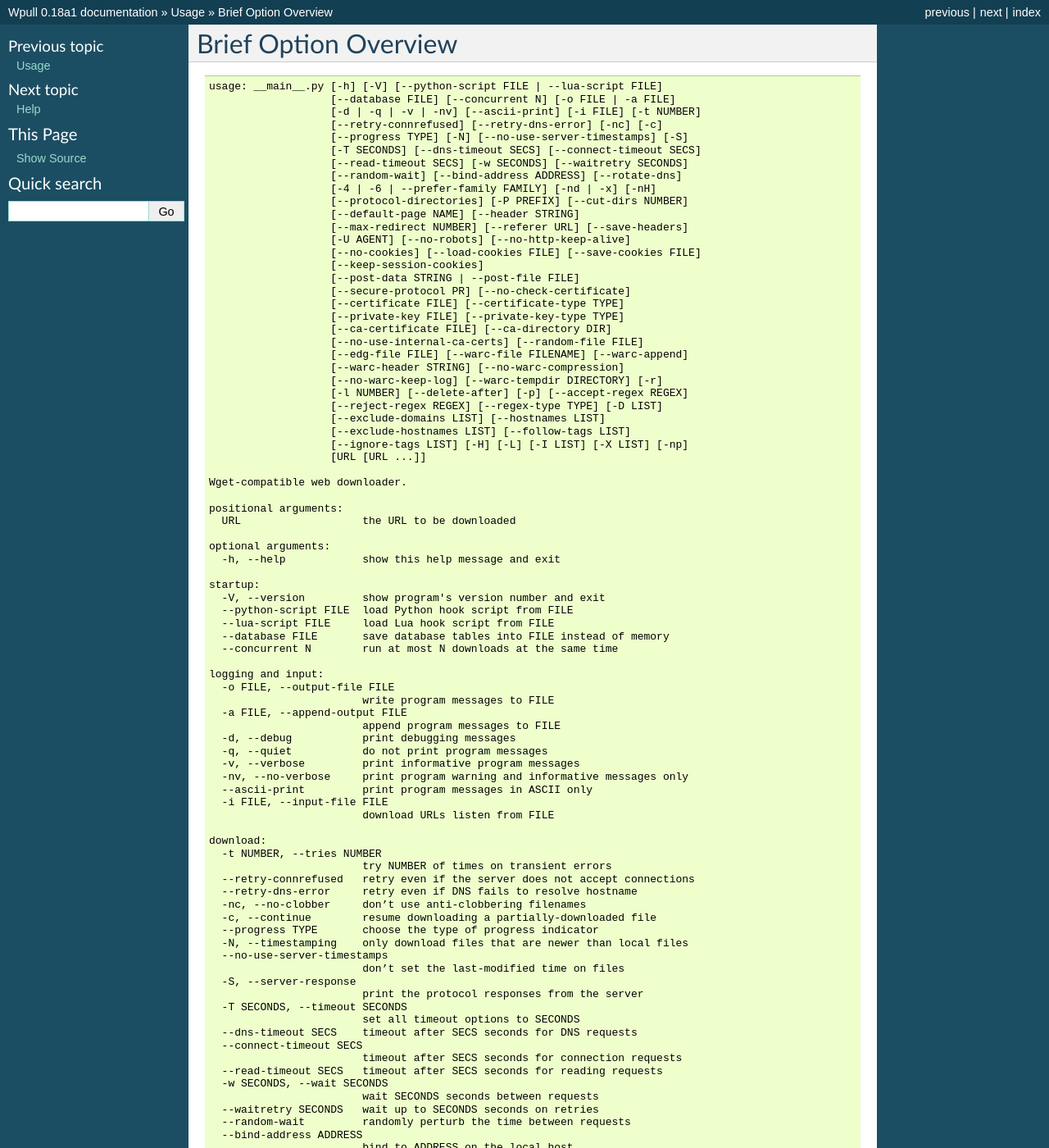
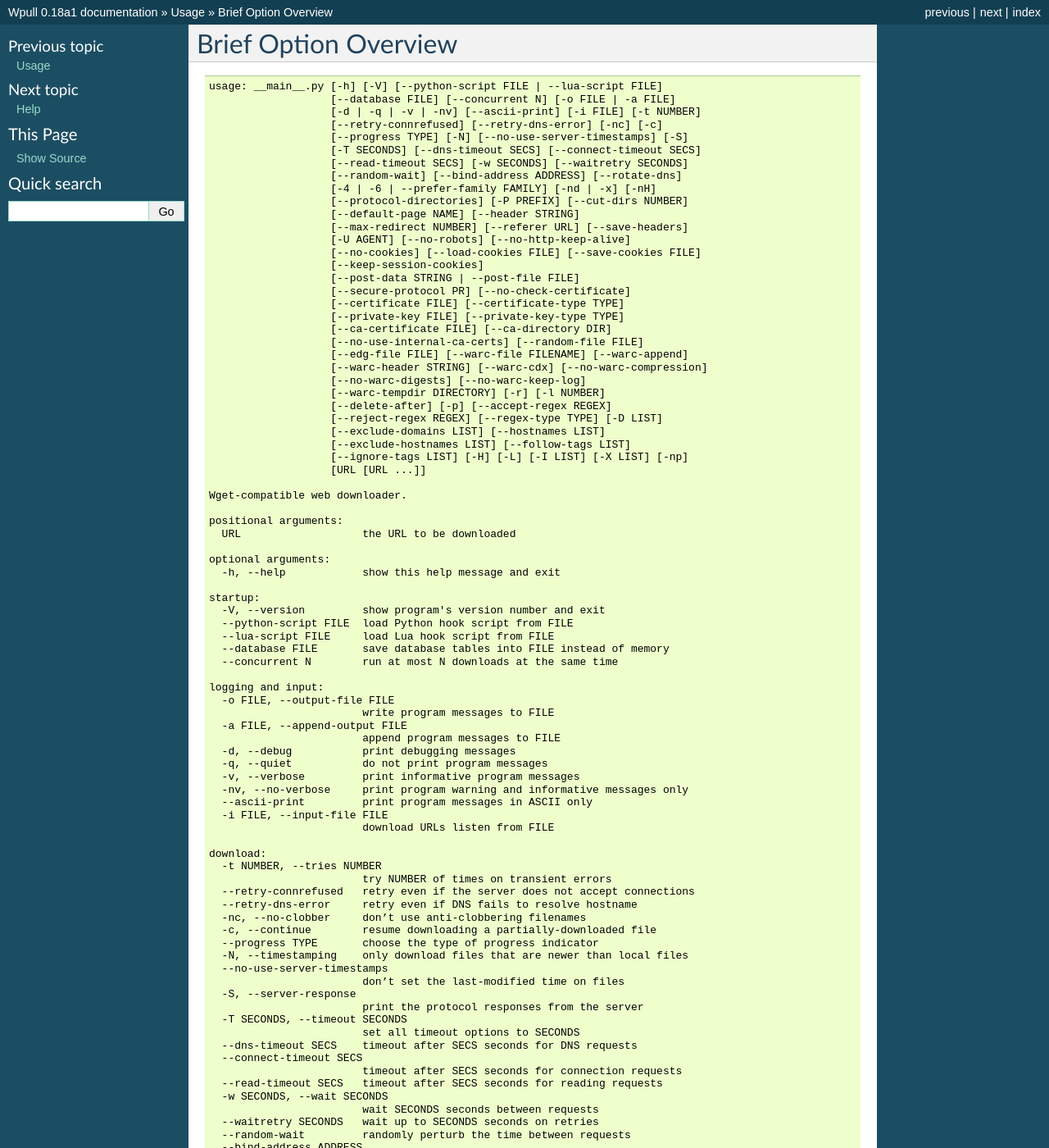
Before and after one commit to ArchiveTeam/wpull, a Sphinx documentation site: the page built from doc/terse_options.rst, in a window 1280 px wide and 1400 px high. Shown: the whole window at 82% size. Built offline with Sphinx 7.4.7, drawn with Linux system fonts in a browser that asks for light colours; some of the changed text lies outside the part shown.

Commit message:
doc/terse_options.rst: Updates listing.

```diff
--- a/doc/terse_options.rst
+++ b/doc/terse_options.rst
@@ -25,9 +25,10 @@
                      [--ca-certificate FILE] [--ca-directory DIR]
                      [--no-use-internal-ca-certs] [--random-file FILE]
                      [--edg-file FILE] [--warc-file FILENAME] [--warc-append]
-                     [--warc-header STRING] [--no-warc-compression]
-                     [--no-warc-keep-log] [--warc-tempdir DIRECTORY] [-r]
-                     [-l NUMBER] [--delete-after] [-p] [--accept-regex REGEX]
+                     [--warc-header STRING] [--warc-cdx] [--no-warc-compression]
+                     [--no-warc-digests] [--no-warc-keep-log]
+                     [--warc-tempdir DIRECTORY] [-r] [-l NUMBER]
+                     [--delete-after] [-p] [--accept-regex REGEX]
                      [--reject-regex REGEX] [--regex-type TYPE] [-D LIST]
                      [--exclude-domains LIST] [--hostnames LIST]
                      [--exclude-hostnames LIST] [--follow-tags LIST]
@@ -145,8 +146,10 @@
     --warc-file FILENAME  save WARC file to filename prefixed with FILENAME
     --warc-append         append instead of overwrite the output WARC file
     --warc-header STRING  include STRING in WARC file metadata
+    --warc-cdx            write CDX file along with the WARC file
     --no-warc-compression
                           do not compress the WARC file
+    --no-warc-digests     do not compute and save SHA1 hash digests
     --no-warc-keep-log    do not save a log into the WARC file
     --warc-tempdir DIRECTORY
                           use temporary DIRECTORY for preparing WARC files
@@ -155,7 +158,7 @@
     -r, --recursive       follow links and download them
     -l NUMBER, --level NUMBER
                           limit recursion depth to NUMBER
-    --delete-after        delete the file after downloading it
+    --delete-after        download files temporarily and delete them after
     -p, --page-requisites
                           download objects embedded in pages
 
```
Also changed, not shown: 1 other file.
